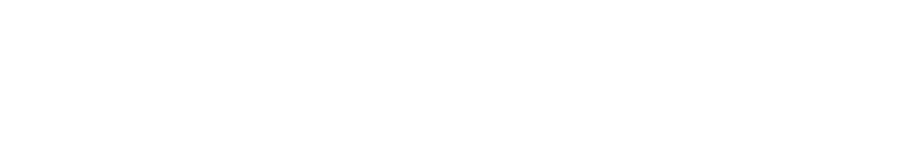
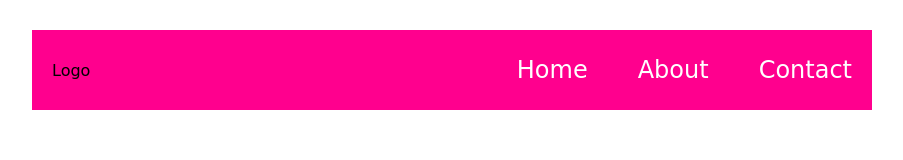
Before and after one commit to SparrowHawkEye/ConceptualSession3, a plain HTML site: page index.html in a window 1280 px wide. Shown: the whole page, without its empty margins (188-1091 px from the left). Drawn offline with Linux system fonts and the light colour scheme.

Commit message:
navbar added

```diff
--- a/index.html
+++ b/index.html
@@ -4,7 +4,22 @@
     <meta charset="UTF-8" />
     <meta http-equiv="X-UA-Compatible" content="IE=edge" />
     <meta name="viewport" content="width=device-width, initial-scale=1.0" />
-    <title>Document</title>
+    <title>Cosmic World</title>
+    <link rel="stylesheet" href="./styles/nav.css" />
+    <link rel="stylesheet" href="./styles/style.css" />
   </head>
-  <body></body>
+  <body>
+    <header>
+      <nav class="nav-container">
+        <div class="nav-logo">Logo</div>
+        <div class="nav-menu">
+          <ul class="menu-items">
+            <li><a href="#Home-1" class="nav-link">Home</a></li>
+            <li><a href="#Home-2" class="nav-link">About</a></li>
+            <li><a href="#Home-3" class="nav-link">Contact</a></li>
+          </ul>
+        </div>
+      </nav>
+    </header>
+  </body>
 </html>
--- /dev/null
+++ b/styles/nav.css
@@ -0,0 +1,25 @@
+.nav-container {
+  display: flex;
+  align-items: center;
+  justify-content: space-between;
+  margin: 30px;
+  padding: 10px 20px;
+  background-color: #ff008e;
+}
+.menu-items {
+  display: flex;
+  justify-content: space-around;
+  gap: 50px;
+  list-style: none;
+}
+.nav-link {
+  display: inline-block;
+  text-decoration: none;
+  color: #fff;
+  font-size: 24px;
+  transition: 0.3s ease-out;
+}
+.nav-link:hover {
+  color: #742851;
+  transform: scale(1.15);
+}
--- a/styles/style.css
+++ b/styles/style.css
@@ -1,5 +1,13 @@
+<style>
+@import url('https://fonts.googleapis.com/css2?family=Comic+Neue:wght@400;700&display=swap');
+</style>
 * {
   margin: 0;
   padding: 0;
   box-sizing: border-box;
 }
+body {
+  max-width: 900px;
+  margin: 0 auto;
+  font-family: 'Comic Neue', cursive;
+}
```
